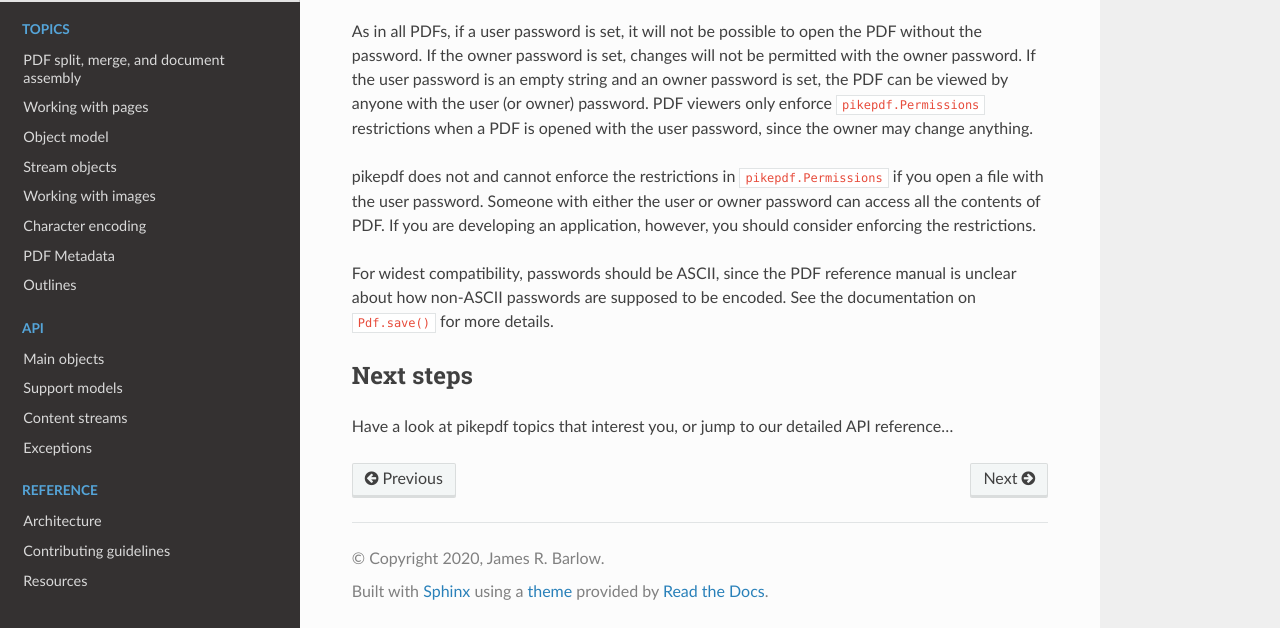
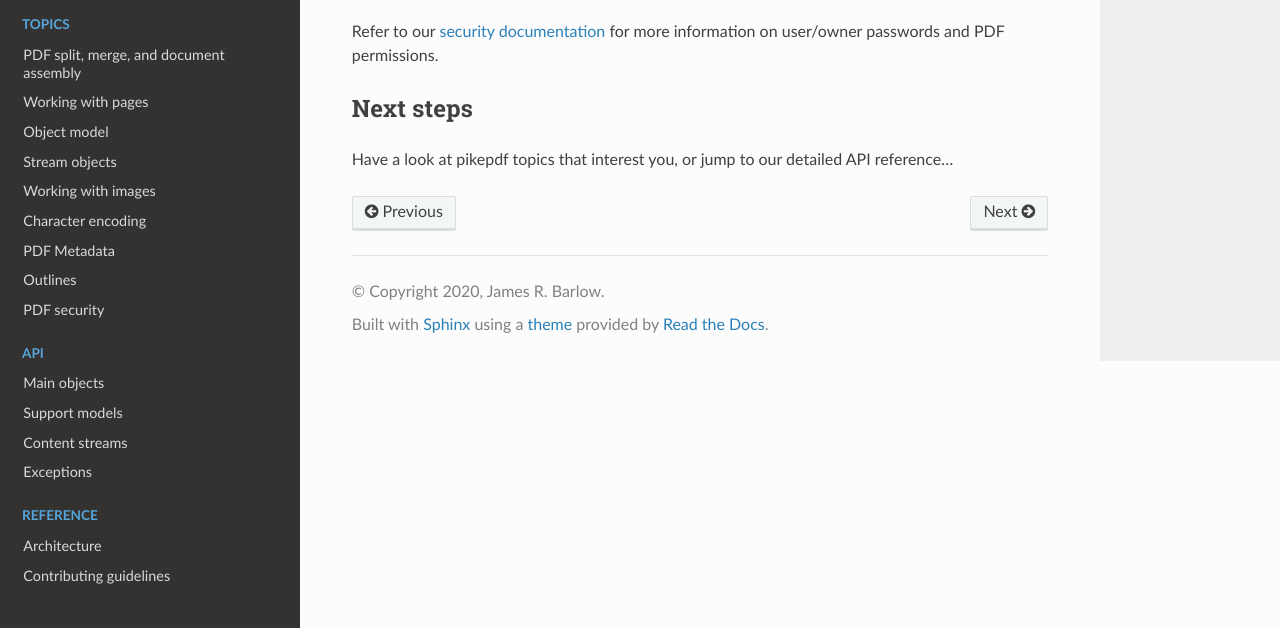
Before and after one commit to pikepdf/pikepdf, a Sphinx documentation site: the page built from docs/tutorial.rst, in a window 1280 px wide and 900 px high, scrolled down 4428 px, cut to the strip 272-900 px from the top of the window. Built offline with Sphinx 7.4.7 and the Read the Docs theme 2.0.0, drawn with Linux system fonts in a browser that asks for light colours; pages that are not in the unit, such as notebooks, are missing from menus; the version number could not be read and is left out.

Commit message:
docs: revise PDF security

```diff
--- a/docs/index.rst
+++ b/docs/index.rst
@@ -133,6 +133,7 @@ practical examples, particular in ``pdfinfo.py``, ``graft.py``, and
     topics/encoding
     topics/metadata
     topics/outlines
+    topics/security
 
 .. toctree::
     :maxdepth: 2
--- a/docs/tutorial.rst
+++ b/docs/tutorial.rst
@@ -224,22 +224,8 @@ specify restrictions.
        ...:      user="user password", owner="owner password", allow=no_extracting
        ...: ))
 
-As in all PDFs, if a user password is set, it will not be possible to
-open the PDF without the password. If the owner password is set, changes will
-not be permitted with the owner password. If the user password is an empty
-string and an owner password is set, the PDF can be viewed by anyone with the
-user (or owner) password. PDF viewers only enforce ``pikepdf.Permissions``
-restrictions when a PDF is opened with the user password, since the owner may
-change anything.
-
-pikepdf does not and cannot enforce the restrictions in ``pikepdf.Permissions``
-if you open a file with the user password. Someone with either the user or
-owner password can access all the contents of PDF. If you are developing an
-application, however, you should consider enforcing the restrictions.
-
-For widest compatibility, passwords should be ASCII, since the PDF reference
-manual is unclear about how non-ASCII passwords are supposed to be encoded.
-See the documentation on ``Pdf.save()`` for more details.
+Refer to our :ref:`security documentation <security>` for more information on
+user/owner passwords and PDF permissions.
 
 Next steps
 ----------
```
Also changed, not shown: docs/topics/security.rst (added, +57 -0 lines).
